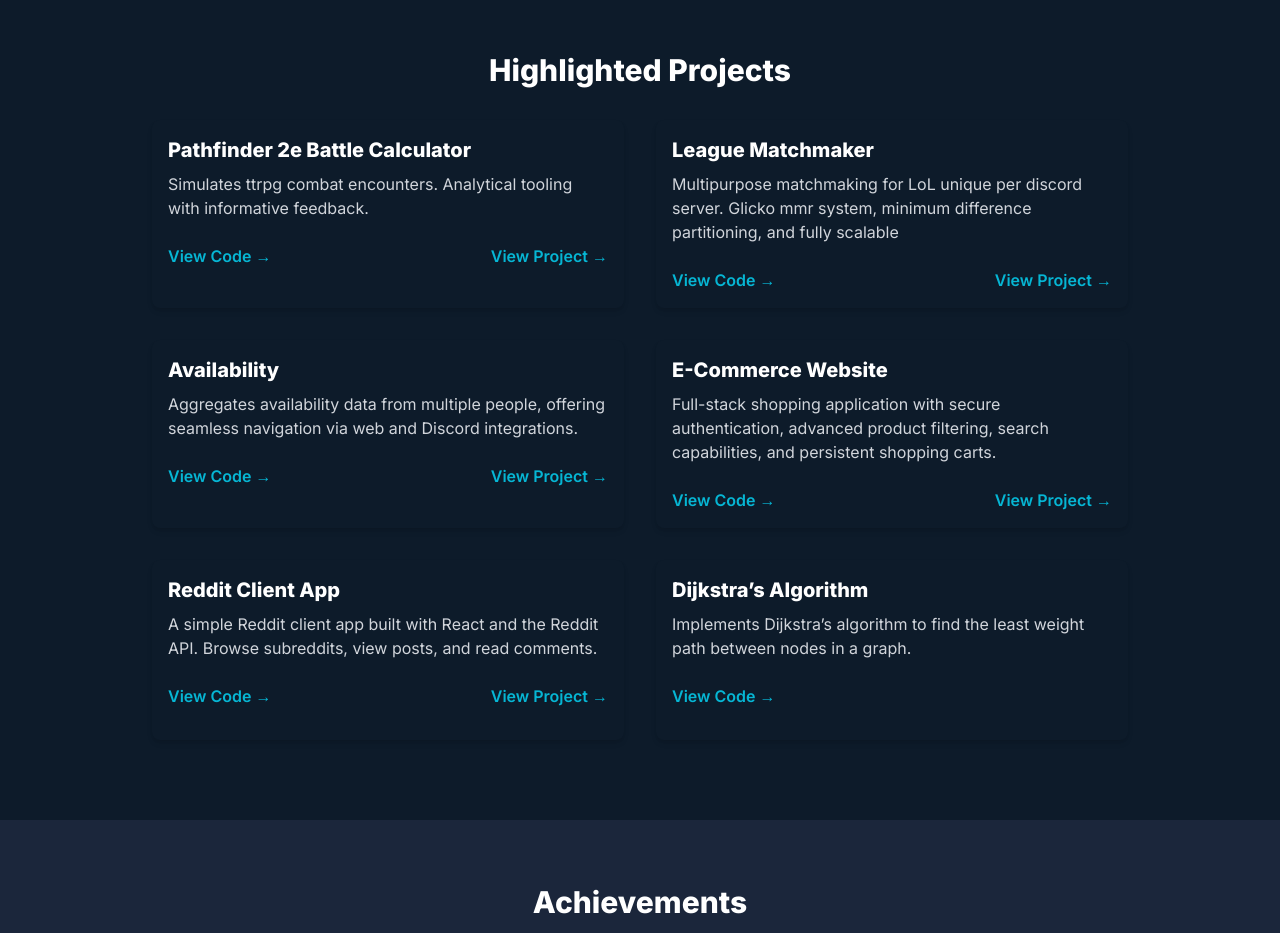
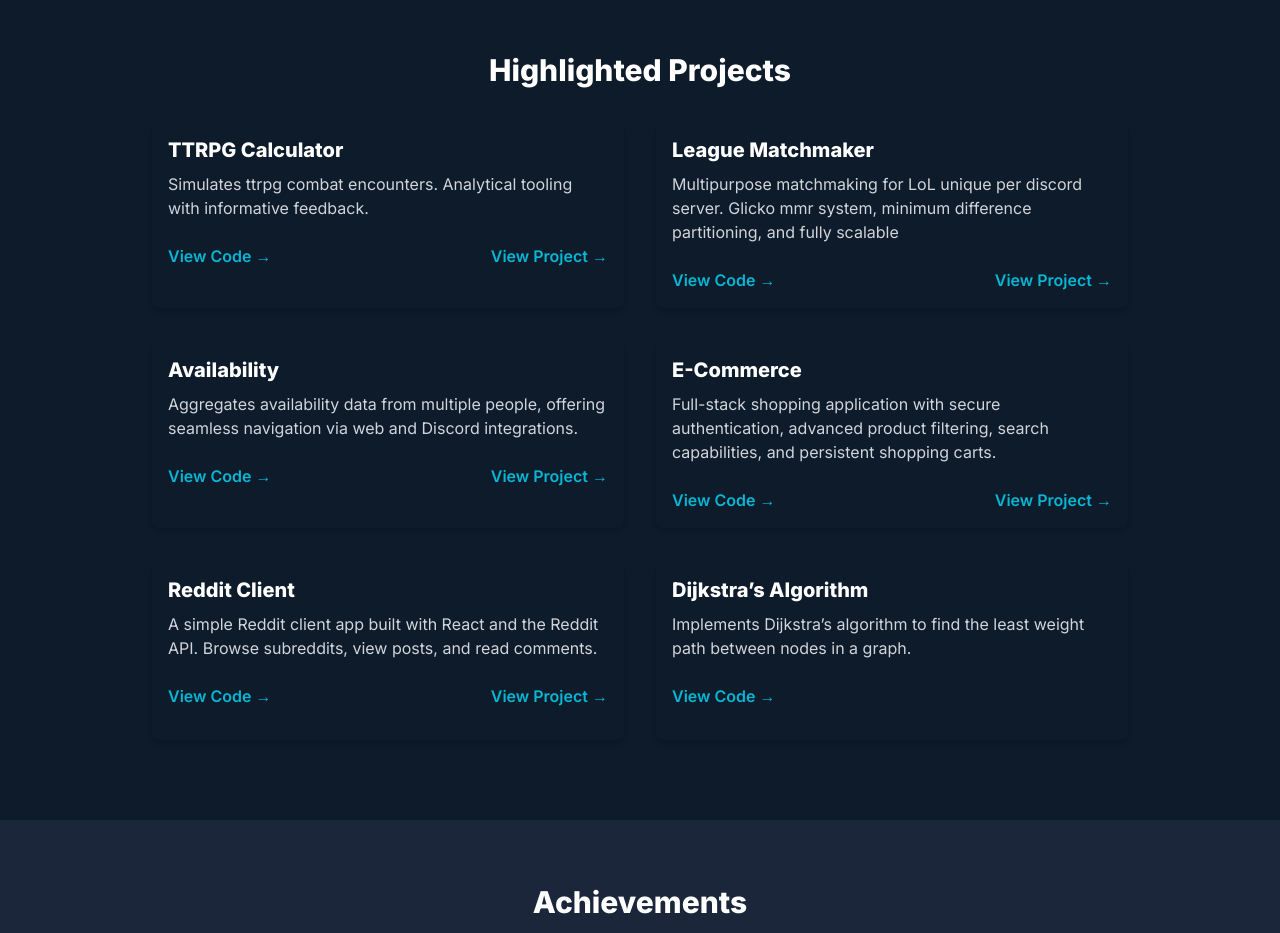
Before and after one commit to Ballchinian/portfolio, a React (Vite) app: page / in a window 1280 px wide. Shown: the part 1760-2693 px from the top of the page. Built offline with nearby package versions, Linux system fonts and the light colour scheme.

Commit message:
updates to projects

```diff
--- a/src/components/Projects.jsx
+++ b/src/components/Projects.jsx
@@ -2,7 +2,7 @@ import { sectionBase, headingBase, cardBaseReverse, linkBase } from "../styles";
 export default function Projects() {
     const projects = [
         {
-            title: "Pathfinder 2e Battle Calculator",
+            title: "TTRPG Calculator",
             description:
                 "Simulates ttrpg combat encounters. Analytical tooling with informative feedback.",
             link: "https://ttrpgcalc.netlify.app/",
@@ -23,14 +23,14 @@ export default function Projects() {
             codeLink: "https://github.com/Ballchinian/Availability"
         },
         {
-            title: "E-Commerce Website",
+            title: "E-Commerce",
             description:
                 "Full-stack shopping application with secure authentication, advanced product filtering, search capabilities, and persistent shopping carts.",
             link: "https://e-commercelive.netlify.app/login",
             codeLink: "https://github.com/Ballchinian/E-Commerce"
         },
         {
-            title: "Reddit Client App",
+            title: "Reddit Client",
             description:
                 "A simple Reddit client app built with React and the Reddit API. Browse subreddits, view posts, and read comments.",
             link: "https://redditappfrontend.netlify.app/",
```
